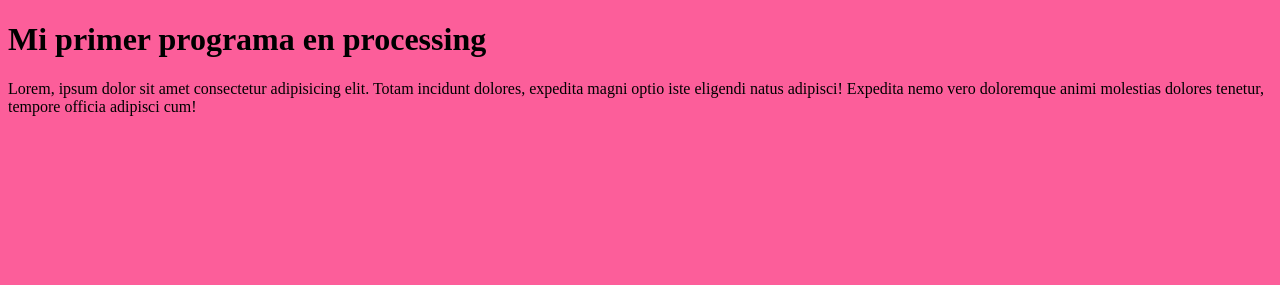
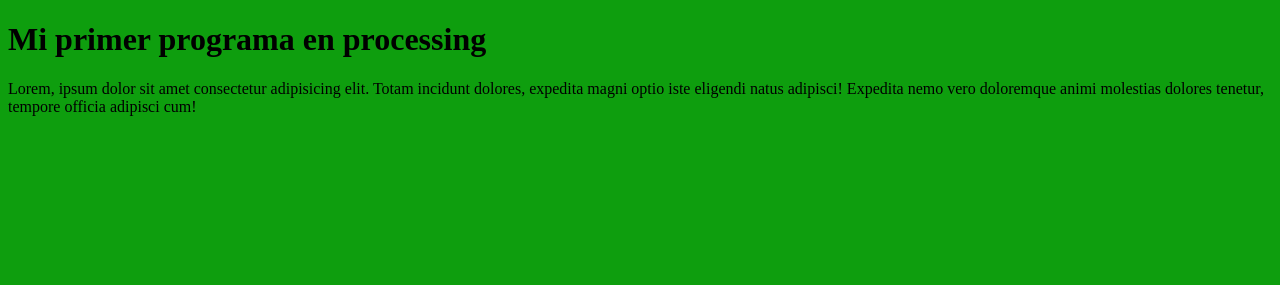
Before and after one commit to luwhizo/luwhizo.github.io, a plain HTML site: page index.html in a window 1280 px wide. Drawn offline with Linux system fonts and the light colour scheme; a script that the page names is missing.

Commit message:
Update index.css

```diff
--- a/index.css
+++ b/index.css
@@ -1,3 +1,3 @@
 body{
-    background-color: rgb(252, 94, 154);
+    background-color: rgb(14, 158, 14);
 }
```
